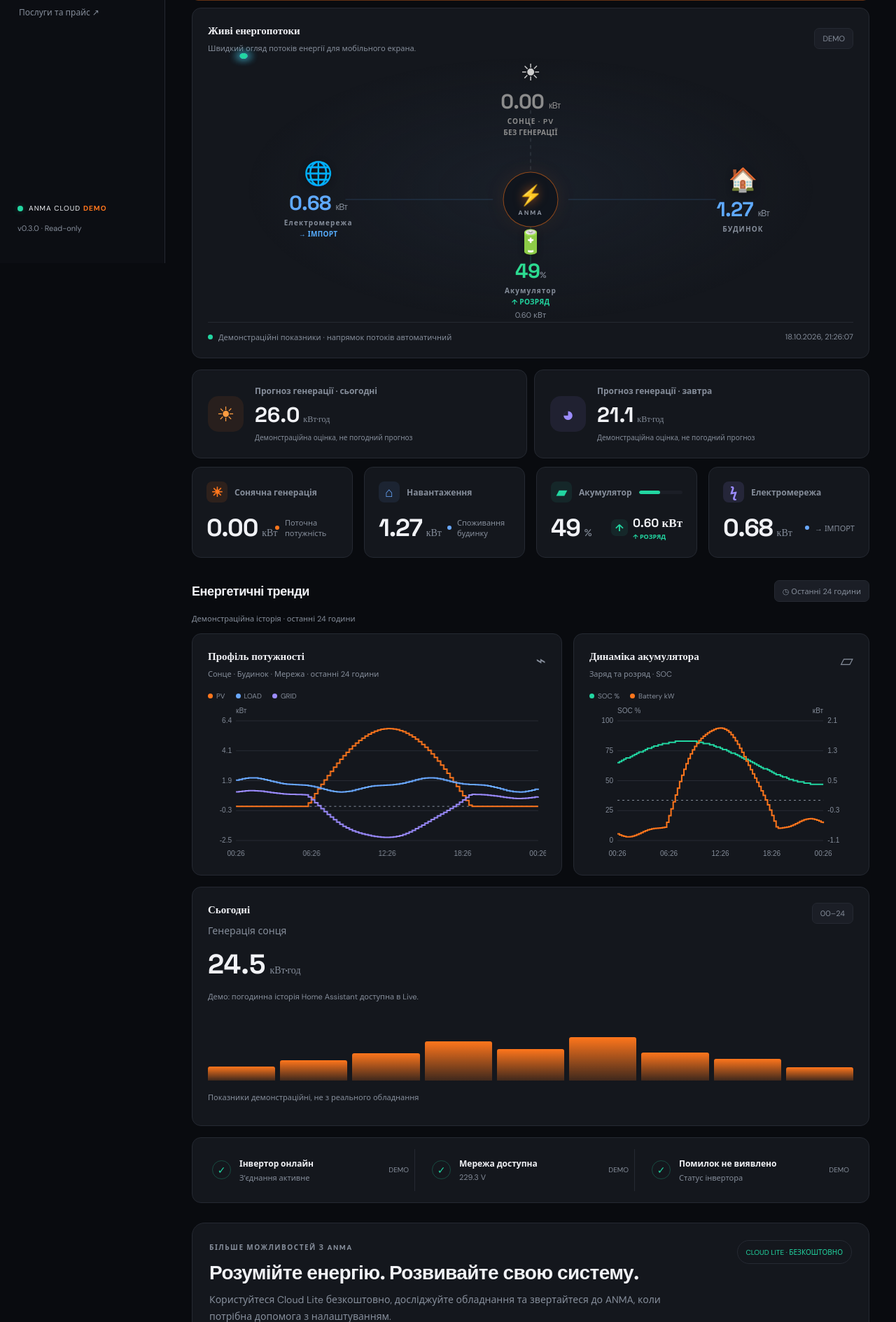
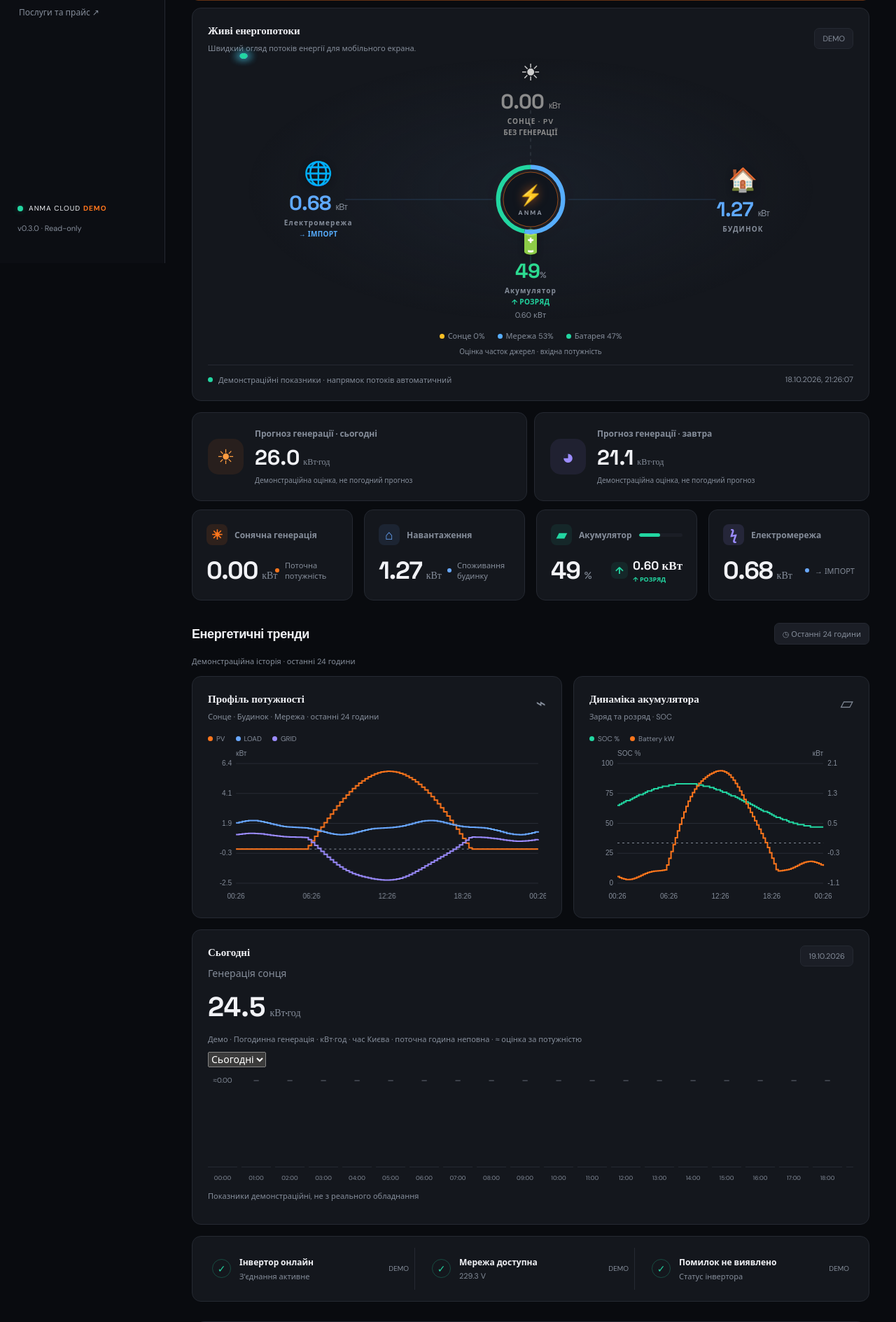
Before and after one commit to bobantonbob/ANMA_Cloud_Lite, a Django app: page /app/demo/ in a window 1280 px wide. Shown: the part 424-2313 px from the top of the page at 70% size. Run offline with Django 5.2, Linux system fonts and the light colour scheme; the visitor is signed in with stand-in values (Sample User, id 1).

Commit message:
Show energy source shares and dated hourly solar history

```diff
--- a/dashboard/services/home_assistant.py
+++ b/dashboard/services/home_assistant.py
@@ -246,6 +246,9 @@
                   'available':any(items for items in events.values()),'updated_at':end.isoformat()}
         from .solar_history import hourly_solar
         result['solar_hourly'] = hourly_solar(events, end)
+        result['solar_yesterday'] = hourly_solar(events, end, timezone.localdate(end)-timedelta(days=1))
+        result['solar_date'] = timezone.localdate(end).isoformat()
+        result['solar_timezone'] = str(timezone.get_current_timezone())
         result['source'] = 'home_assistant'
         cache.set(self.key+':history',result,60)
         return result
--- a/dashboard/services/solar_history.py
+++ b/dashboard/services/solar_history.py
@@ -1,10 +1,10 @@
 """Hourly energy from HA recorder; no database writes or invented zeroes."""
-from datetime import timedelta, timezone as utc_timezone
+from datetime import datetime, time, timedelta, timezone as utc_timezone
 from django.utils import timezone
 
-def hourly_solar(events, end):
+def hourly_solar(events, end, day=None):
     local = timezone.localtime(end)
-    midnight = local.replace(hour=0, minute=0, second=0, microsecond=0)
+    midnight = datetime.combine(day or local.date(), time.min, tzinfo=local.tzinfo)
     next_day = midnight + timedelta(days=1)
     start = midnight.astimezone(utc_timezone.utc)
     stop = next_day.astimezone(utc_timezone.utc)
--- a/dashboard/views.py
+++ b/dashboard/views.py
@@ -12,7 +12,7 @@
 from django.views.decorators.debug import sensitive_post_parameters
 from .forms import RegisterForm,PlantForm,PlantRenameForm
 from .models import Plant,PlantAccess
-from .demo import snapshot,history
+from .demo import snapshot,history,history_payload
 from .services.pairing import pair_plant, service_for
 from io import BytesIO
 from zipfile import ZipFile, ZIP_DEFLATED
@@ -93,7 +93,7 @@
  if mode is None:
   return JsonResponse({'error':'invalid_mode'},status=400)
  if mode=='demo':
-  return JsonResponse({'series':history(plant),'demo':True,'available':True})
+  return JsonResponse(history_payload(plant))
  if not live_allowed(plant):
   return JsonResponse({'series':[],'demo':False,'error':'live_not_bound'},status=403)
  try:
@@ -168,5 +168,5 @@
  from types import SimpleNamespace
  plant=SimpleNamespace(pk=0,name='ANMA · Демо будинок',model='Демонстраційні дані')
  if request.GET.get('data')=='live':return JsonResponse(snapshot(plant))
- if request.GET.get('data')=='history':return JsonResponse({'series':history(plant),'demo':True,'available':True})
+ if request.GET.get('data')=='history':return JsonResponse(history_payload(plant))
  return render(request,'dashboard.html',{'plant':plant,'plants':[plant],'mode':'demo','demo_preview':True,'history_json':json.dumps(history(plant)),'live_available':False})
--- a/static/css/app.css
+++ b/static/css/app.css
@@ -170,3 +170,12 @@
 .mode-switch button:disabled{opacity:.45;cursor:not-allowed}
 [hidden]{display:none!important}
 #historyStatus{line-height:1.6}
+
+/* Source shares surround the existing animated hub without changing its size. */
+.source-ring{position:absolute;inset:-13px;width:calc(100% + 26px);height:calc(100% + 26px);overflow:visible;transform:rotate(-90deg);pointer-events:none}
+.source-ring circle{fill:none;stroke-width:6;stroke-dasharray:0 100}
+.source-ring .source-ring-track{stroke:var(--line);stroke-dasharray:none}
+#sourceSolar{stroke:#fbbf24}#sourceGrid{stroke:#57aeff}#sourceBattery{stroke:#22d6a1}
+.source-legend{display:flex;justify-content:center;gap:8px 18px;flex-wrap:wrap;margin:12px 0;font-size:11px;color:var(--muted);text-align:center}
+.source-legend span{white-space:nowrap}.source-legend i{display:inline-block;width:7px;height:7px;border-radius:50%;margin-right:5px}.source-legend small{flex-basis:100%;font-size:10px}
+@media(max-width:690px){.source-ring{inset:-10px;width:calc(100% + 20px);height:calc(100% + 20px)}.source-legend{font-size:10px;gap:6px 12px}}
--- a/static/js/dashboard.js
+++ b/static/js/dashboard.js
@@ -30,6 +30,7 @@
  const notice=el('telemetryError');if(notice){notice.hidden=online;notice.textContent=online?'':tr(d.error==='authentication_failed'?'authenticationError':d.error==='live_not_bound'?'notBound':'connectionError');}
  const read=key=>online?reading(d[key]):null;
  const pv=read('pv_power'),load=read('load_power'),battery=read('battery_power'),grid=read('grid_power');
+ window.dispatchEvent(new CustomEvent('anma-live',{detail:{pv,load,battery,grid,online}}));
  const rawSoc=read('battery_soc'),soc=rawSoc!==null&&rawSoc>=0&&rawSoc<=100?rawSoc:null;
  const voltage=read('grid_voltage');
  // Explicit availability wins. Voltage is a fallback for older demo responses.
--- a/static/js/solar-hourly.js
+++ b/static/js/solar-hourly.js
@@ -1,7 +1,15 @@
-(()=>{const box=document.getElementById('solarHourly'),status=document.getElementById('solarHourlyStatus');if(!box)return;
-window.addEventListener('anma-history',event=>{const data=event.detail;box.replaceChildren();
-if(data.error){status.textContent=data.error==='history_upgrade_required'?'Для історії оновіть інтеграцію ANMA Cloud у Home Assistant до 0.4.0 та перезапустіть HA.':'Історія Home Assistant недоступна. Повторна спроба — за хвилину.';return;}
-const rows=data.solar_hourly||[];if(!rows.length){status.textContent=data.demo?'Демо: погодинна історія Home Assistant доступна в Live.':'Немає погодинної історії у Home Assistant.';return;}
-status.textContent='Генерація за кожну годину · кВт·год · поточна година ще накопичується'+(rows.some(r=>r.kwh!==null&&r.method==='power_estimate')?' · ≈ оцінка за потужністю':'');
-const max=Math.max(.01,...rows.map(r=>r.kwh||0));for(const row of rows){const cell=document.createElement('div');cell.className='solar-hour';const value=document.createElement('span');value.textContent=row.status==='future'?'—':row.kwh===null?'?':(row.method==='power_estimate'?'≈':'')+row.kwh.toFixed(2);const track=document.createElement('div');track.className='solar-hour-track';const bar=document.createElement('i');bar.style.height=(row.kwh===null?0:Math.max(2,row.kwh/max*100))+'%';track.append(bar);const label=document.createElement('small');label.textContent=row.hour;cell.title=row.hour+' · '+(row.status==='future'?'Майбутня година':row.kwh===null?'Немає даних':value.textContent+' кВт·год');cell.append(value,track,label);box.append(cell);}
-});})();
+(()=>{'use strict';
+const box=document.getElementById('solarHourly'),status=document.getElementById('solarHourlyStatus'),period=document.getElementById('solarPeriod'),date=document.getElementById('solarDay');if(!box)return;
+let latest;function render(){if(!latest)return;const data=latest,en=localStorage.getItem('anma_lang')==='en',previous=period.value==='yesterday';
+period.options[0].textContent=en?'Today':'Сьогодні';period.options[1].textContent=en?'Yesterday':'Вчора';period.setAttribute('aria-label',en?'Solar history day':'День історії генерації');box.replaceChildren();
+if(data.error){status.textContent=en?'Home Assistant history unavailable. Retrying in one minute.':'Історія Home Assistant недоступна. Повторна спроба — за хвилину.';return;}
+const rows=(previous?data.solar_yesterday:data.solar_hourly)||[];
+if(!rows.length){status.textContent=data.demo?(en?'Hourly history is available in Live mode.':'Погодинна історія доступна в режимі Live.'):(en?'No hourly history from Home Assistant.':'Немає погодинної історії у Home Assistant.');return;}
+date.textContent=new Date(rows[0].timestamp).toLocaleDateString(en?'en-GB':'uk-UA',{timeZone:data.solar_timezone||'Europe/Kyiv'});
+const known=rows.filter(r=>r.status!=='future'&&r.kwh!==null),missing=rows.some(r=>r.status!=='future'&&r.kwh===null),estimate=known.some(r=>r.method==='power_estimate');
+status.textContent=(data.demo?(en?'Demo · ':'Демо · '):'')+(en?'Hourly generation · kWh · Kyiv time':'Погодинна генерація · кВт·год · час Києва')+(previous?(en?' · yesterday (available history)':' · вчора (доступна історія)'):(en?' · current hour is incomplete':' · поточна година неповна'))+(estimate?(en?' · ≈ estimated from power':' · ≈ оцінка за потужністю'):'')+(missing?(en?' · ? = history missing; check Recorder and mapped PV entities':' · ? = немає історії; перевірте Recorder і сутності сонця'):'');
+const max=Math.max(.01,...known.map(r=>r.kwh));box.style.gridTemplateColumns=`repeat(${rows.length},minmax(42px,1fr))`;
+for(const row of rows){const cell=document.createElement('div');cell.className='solar-hour';const value=document.createElement('span');value.textContent=row.status==='future'?'—':row.kwh===null?'?':(row.method==='power_estimate'?'≈':'')+row.kwh.toFixed(2);const track=document.createElement('div');track.className='solar-hour-track';const bar=document.createElement('i');bar.style.height=(row.kwh>0?Math.max(2,row.kwh/max*100):0)+'%';track.append(bar);const label=document.createElement('small');label.textContent=row.hour;cell.title=row.hour+' · '+(row.status==='future'?(en?'Future hour':'Майбутня година'):row.kwh===null?(en?'No data':'Немає даних'):value.textContent+(en?' kWh':' кВт·год'));cell.append(value,track,label);box.append(cell);}
+}
+window.addEventListener('anma-history',e=>{latest=e.detail;render();});window.addEventListener('anma-language',render);period.addEventListener('change',render);
+})();
--- /dev/null
+++ b/static/js/source-mix.js
@@ -0,0 +1,22 @@
+(function(root){
+'use strict';
+function shares({pv,grid,battery,load,online}){
+ if(!online||[pv,grid,battery,load].some(v=>typeof v!=='number'||!Number.isFinite(v))||load<=0)return null;
+ const inputs=[Math.max(0,pv),Math.max(0,grid),Math.max(0,-battery)];
+ const total=inputs.reduce((a,b)=>a+b,0);if(total<=0)return null;
+ const exact=inputs.map(v=>v/total*100),rounded=exact.map(Math.floor);
+ const missing=100-rounded.reduce((a,b)=>a+b,0);
+ const order=exact.map((v,i)=>({i,rest:v-rounded[i]})).sort((a,b)=>b.rest-a.rest);
+ for(let i=0;i<missing;i++)rounded[order[i].i]++;
+ return {exact,rounded};
+}
+const calculate=shares;
+if(typeof module!=='undefined')module.exports=calculate;
+if(!root.document)return;
+let latest;const ids=['sourceSolar','sourceGrid','sourceBattery'],colors=['#fbbf24','#57aeff','#22d6a1'];
+function render(data){latest=data;const en=localStorage.getItem('anma_lang')==='en';const names=en?['Solar','Grid','Battery']:['Сонце','Мережа','Батарея'];const result=calculate(data);const legend=document.getElementById('sourceLegend'),ring=document.getElementById('sourceRing');if(!legend||!ring)return;legend.replaceChildren();let offset=0;
+ ids.forEach((id,i)=>{const arc=document.getElementById(id),part=result?result.exact[i]:0;arc.style.strokeDasharray=`${part} ${100-part}`;arc.style.strokeDashoffset=String(-offset);offset+=part;const item=document.createElement('span'),dot=document.createElement('i');dot.style.background=colors[i];item.append(dot,`${names[i]} ${result?result.rounded[i]+'%':'—'}`);legend.append(item);});
+ const hint=document.createElement('small');hint.textContent=result?(en?'Estimated source mix · incoming power':'Оцінка часток джерел · вхідна потужність'):(en?'Source mix unavailable: missing readings or no load':'Частки недоступні: немає показників або навантаження');legend.append(hint);ring.setAttribute('aria-label',legend.textContent);
+}
+root.addEventListener('anma-live',e=>render(e.detail));root.addEventListener('anma-language',()=>{if(latest)render(latest);});
+})(typeof window==='undefined'?globalThis:window);
--- a/templates/dashboard.html
+++ b/templates/dashboard.html
@@ -1,4 +1,5 @@
 {% extends "base.html" %}
+{% load static %}
 {% block content %}
 <div class="mobile-status-strip"><span class="status-dot"></span><span data-connection-label>—</span><small id="updatedMobile">—</small></div>
 <div class="page-heading">
@@ -55,9 +56,10 @@
     <div class="flow-item flow-solar"><span class="flow-glyph" id="sunGlyph">☀</span><strong><span id="flowPv">—</span> <small>кВт</small></strong><span class="flow-name" data-i18n="flowSolar">СОНЦЕ · PV</span><span class="flow-state" id="flowSolarStatus">—</span></div>
     <div class="flow-item flow-grid"><span class="flow-glyph">🌐</span><strong><span id="flowGrid">—</span> <small>кВт</small></strong><span class="flow-name" data-i18n="grid">Електромережа</span><span class="flow-state" id="flowGridStatusText">—</span></div>
     <div class="flow-item flow-load"><span class="flow-glyph">🏠</span><strong><span id="flowLoad">—</span> <small>кВт</small></strong><span class="flow-name" data-i18n="flowHouse">БУДИНОК</span></div>
-    <div class="flow-hub"><div class="hub-symbol">⚡</div><small>ANMA</small></div>
+    <div class="flow-hub"><svg id="sourceRing" class="source-ring" viewBox="0 0 100 100" role="img" aria-label="Джерела живлення"><circle class="source-ring-track" cx="50" cy="50" r="45"/><circle id="sourceSolar" cx="50" cy="50" r="45" pathLength="100"/><circle id="sourceGrid" cx="50" cy="50" r="45" pathLength="100"/><circle id="sourceBattery" cx="50" cy="50" r="45" pathLength="100"/></svg><div class="hub-symbol">⚡</div><small>ANMA</small></div>
     <div class="flow-item flow-battery"><span class="flow-glyph">🔋</span><strong><span id="flowSoc">—</span><small>%</small></strong><span class="flow-name" data-i18n="battery">Акумулятор</span><span class="flow-state" id="flowBatteryStatus">—</span><span class="flow-battery-power" id="flowBatteryPower">— кВт</span></div>
   </div>
+  <div id="sourceLegend" class="source-legend" aria-live="polite"></div>
   <div class="flow-footer"><span><i class="flow-led"></i><span data-i18n="flowFooter">Демонстраційні показники · потоки змінюють напрямок автоматично</span></span><span id="flowUpdated">—</span></div>
 </section>
 <section class="forecast-grid" aria-label="Solar forecast">
@@ -119,12 +121,13 @@
 </div>
 
 <div class="bottom-grid"><section class="panel daily-panel">
-    <div class="panel-heading"><strong data-i18n="dailySummary">Сьогодні</strong><span class="range">00–24</span></div>
+    <div class="panel-heading"><strong data-i18n="dailySummary">Сьогодні</strong><span id="solarDay" class="range">00–24</span></div>
     <span class="muted" data-i18n="solarProduction">Генерація сонця</span>
     <div class="daily-value"><span id="daily">—</span><small>кВт·год</small></div>
     <p id="solarHourlyStatus" class="muted small">Генерація за кожну годину · завантаження історії…</p>
+    <select id="solarPeriod" aria-label="Період генерації"><option value="today">Сьогодні</option><option value="yesterday">Вчора</option></select>
     <div id="solarHourly" class="solar-hourly" aria-label="Погодинна генерація сонця"></div>
-    <div class="mini-bars" aria-hidden="true" {% if mode == 'live' %}hidden{% endif %}><span style="height:32%"></span><span style="height:47%"></span><span style="height:63%"></span><span style="height:90%"></span><span style="height:72%"></span><span style="height:100%"></span><span style="height:64%"></span><span style="height:49%"></span><span style="height:30%"></span></div>
+
     <p class="muted small" data-i18n="demoCaption">Показники демонстраційні, не з реального обладнання</p>
   </section></div>
 <div class="health-early"><section class="panel">
@@ -157,7 +160,8 @@
 };
 </script>
 <style>.solar-hourly{display:grid;grid-template-columns:repeat(24,minmax(42px,1fr));gap:6px;overflow-x:auto;padding:12px 0}.solar-hour{text-align:center;font-size:10px;color:var(--muted)}.solar-hour-track{height:110px;display:flex;align-items:end;justify-content:center;border-bottom:1px solid var(--line);margin:8px 0}.solar-hour-track i{display:block;width:70%;background:var(--orange);border-radius:3px 3px 0 0}</style>
-<script src="/static/js/solar-hourly.js"></script>
-<script src="/static/js/dashboard.js"></script>
+<script src="{% static 'js/source-mix.js' %}"></script>
+<script src="{% static 'js/solar-hourly.js' %}"></script>
+<script src="{% static 'js/dashboard.js' %}"></script>
 {% endif %}
 {% endblock %}
```
Also changed, not shown: dashboard/demo.py (+11 -0 lines), dashboard/test_solar_history.py (+18 -0 lines), tests/source-mix.test.cjs (added, +11 -0 lines).
